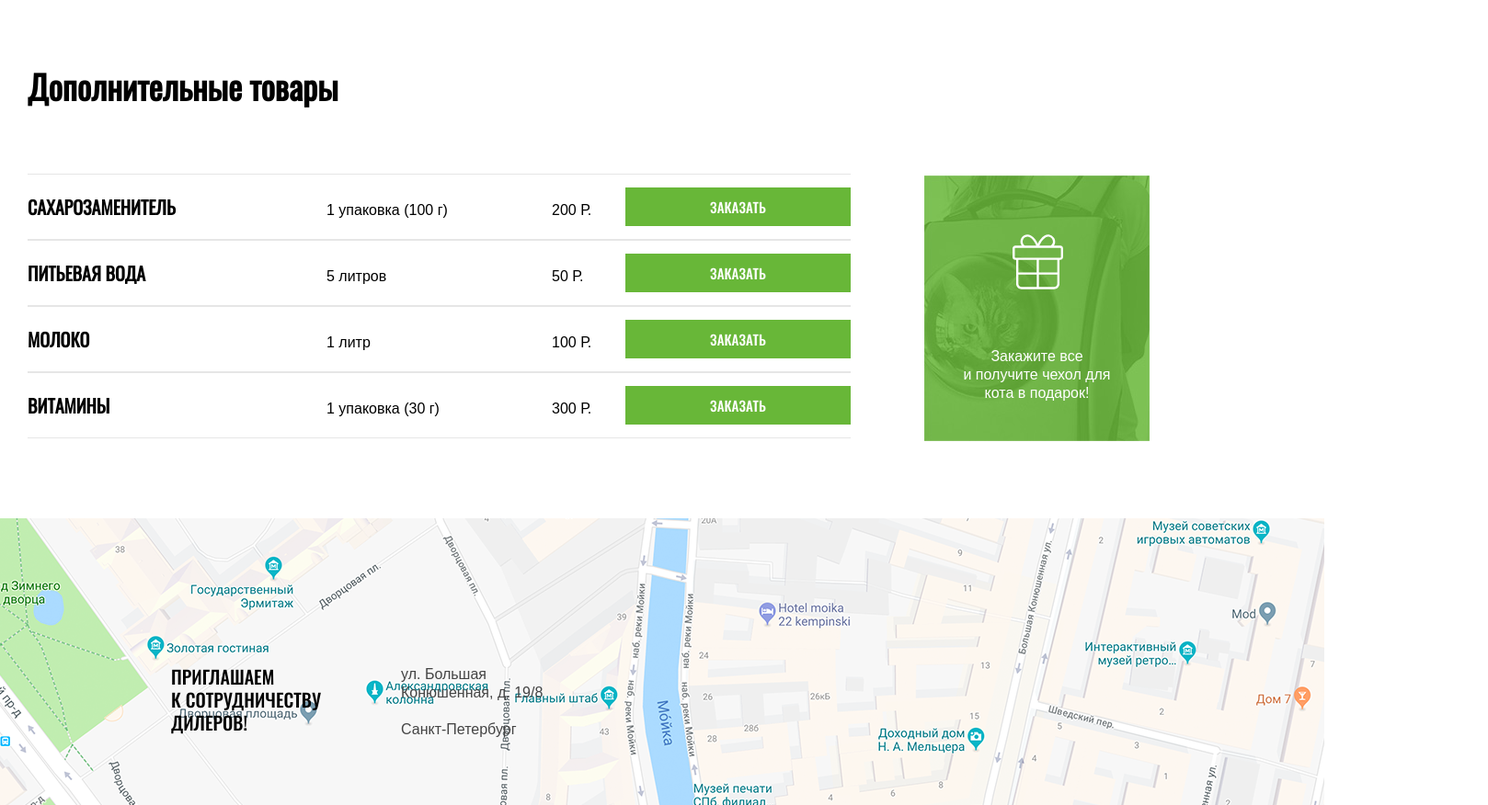
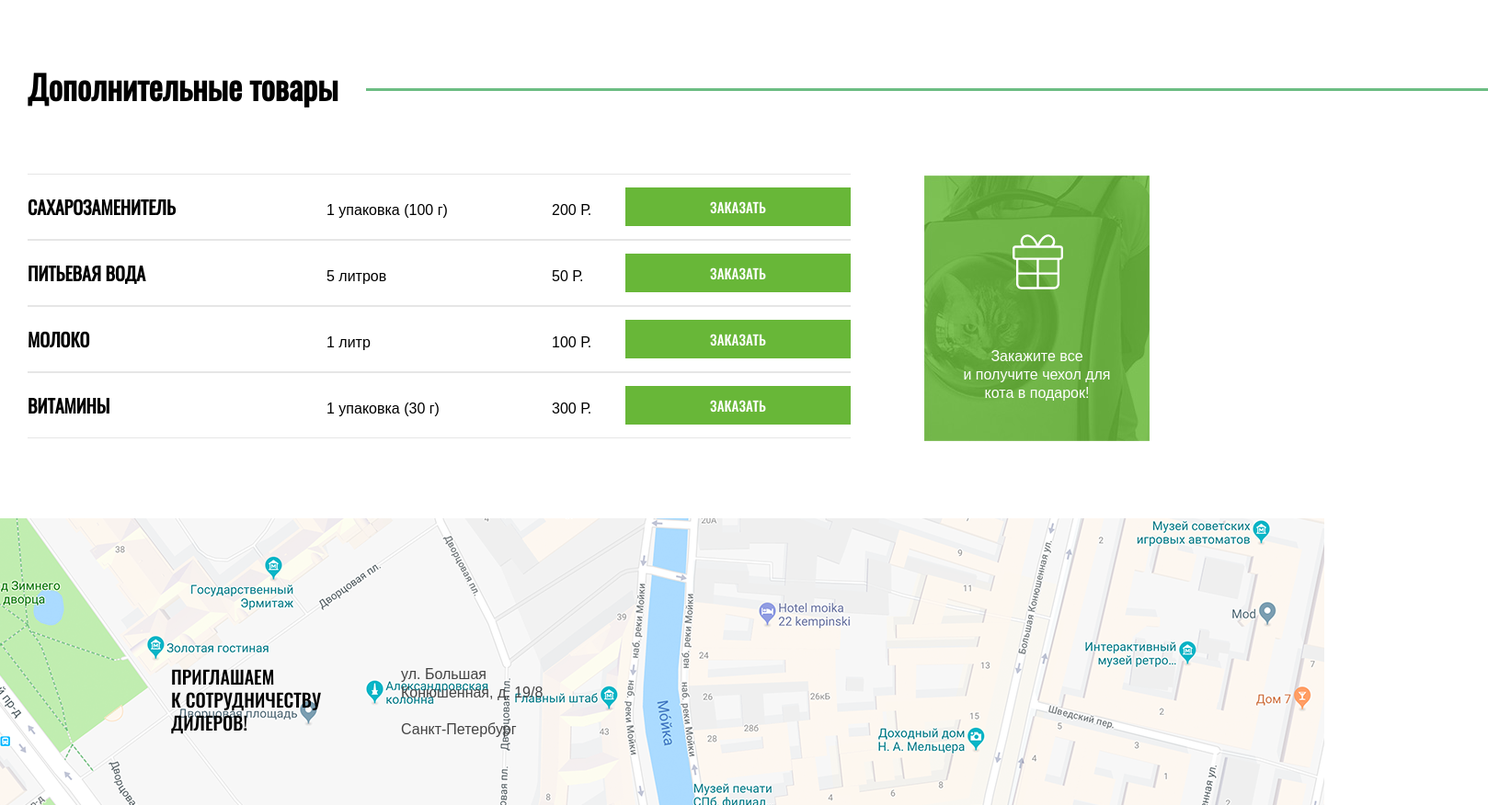
Before and after one commit to AndreyKovalenok/cat-energy, a website: page source/catalog.html in a window 1280 px wide. Shown: the part 1420-2296 px from the top of the page at 92% size, 1618 px wide, since content can reach past the window. Drawn offline with nearby package versions, Linux system fonts and the light colour scheme; files that its build step writes are made by us from their sources; files whose address does not match are found by name.

Commit message:
Удалил комментарий

```diff
--- a/source/sass/blocks/additional.scss
+++ b/source/sass/blocks/additional.scss
@@ -13,20 +13,20 @@
   padding-bottom: 34px;
 
 
-  // &::after {
-  //   content: "";
+  &::after {
+    content: "";
 
-  //   display: inline-block;
-  //   vertical-align: middle;
+    display: inline-block;
+    vertical-align: middle;
 
-  //   background: #6cbd83;
+    background: #6cbd83;
 
-  //   width: 100%;
-  //   height: 3px;
-  //   margin-left: 30px;
-  //   margin-right: -100%;
-  //   margin-top: -3px;
-  // }
+    width: 100%;
+    height: 3px;
+    margin-left: 30px;
+    margin-right: -100%;
+    margin-top: -3px;
+  }
 }
 
 .additional__list {
```
